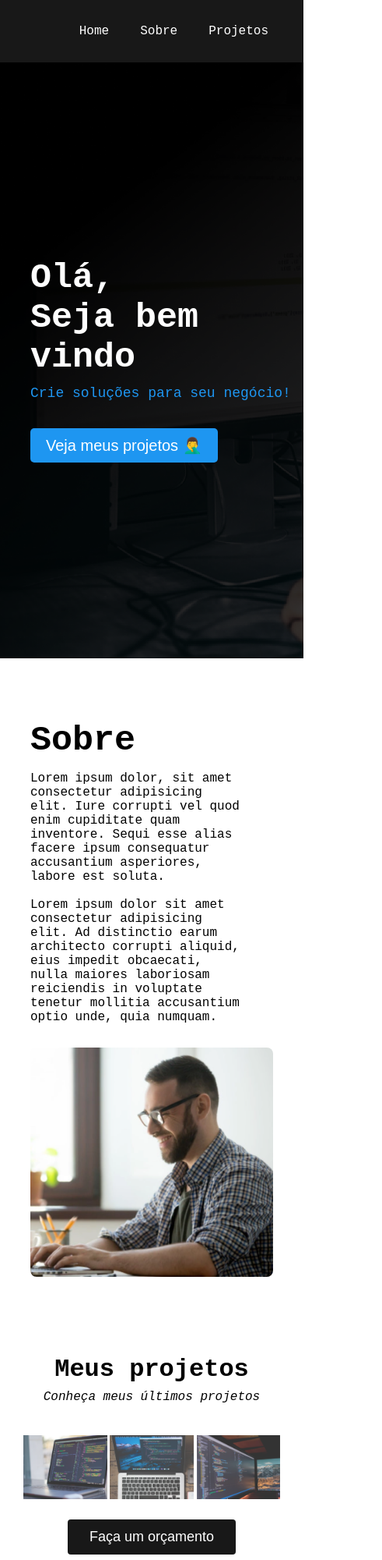
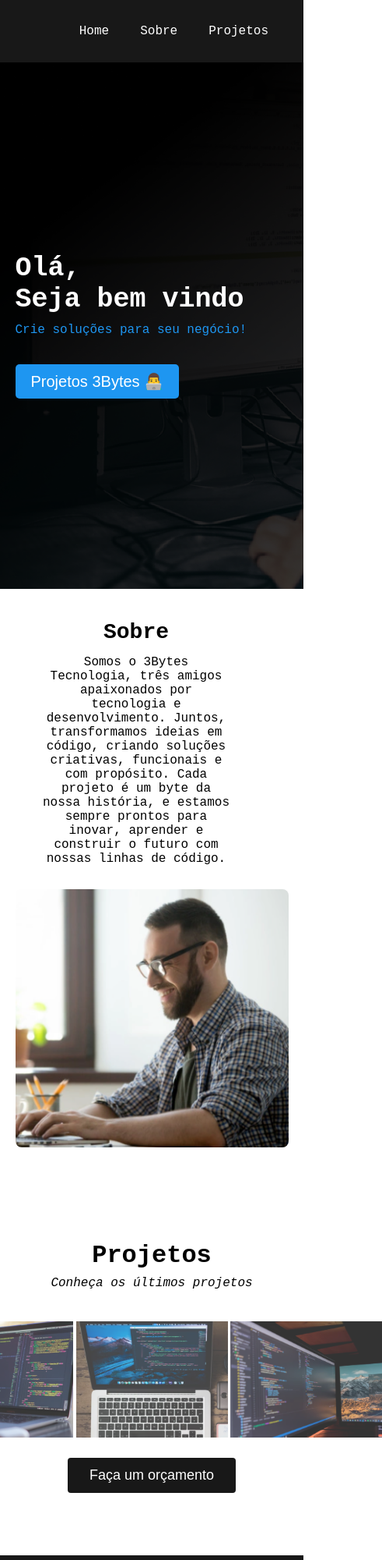
Before and after one commit to HenriquePST/3Bytes, a plain HTML site: page Index.html in a window 390 px wide. Shown: the top 2000 px of the page at 78% size, 491 px wide, since content can reach past the window. Drawn offline with Linux system fonts and the light colour scheme.

Commit message:
melhorando projeto

```diff
--- a/Index.html
+++ b/Index.html
@@ -3,7 +3,7 @@
   <head>
     <meta charset="UTF-8" />
     <meta name="viewport" content="width=device-width, initial-scale=1.0" />
-    <title>3Bytes Programando</title>
+    <title>3Bytes Tecnologia</title>
     <link rel="stylesheet" href="style.css" />
   </head>
   <body>
@@ -27,12 +27,13 @@
 
     <section class="main">
       <div>
-        <h1>Olá,<br> Seja bem vindo</h1>
+        <h1>
+          Olá,<br />
+          Seja bem vindo
+        </h1>
         <p>Crie soluções para seu negócio!</p>
         <a href="#">
-        <button class="call-to-action">
-            Veja meus projetos 🤦‍♂️
-        </button>
+          <button class="call-to-action">Projetos 3Bytes 👨‍💻</button>
         </a>
       </div>
     </section>
@@ -42,26 +43,28 @@
       <div>
         <h2>Sobre</h2>
         <p>
-      Lorem ipsum dolor, sit amet consectetur adipisicing elit. Iure corrupti vel quod enim cupiditate quam inventore. Sequi esse alias facere ipsum consequatur accusantium asperiores, labore est soluta.
-        <br><br>
-      Lorem ipsum dolor sit amet consectetur adipisicing elit. Ad distinctio earum architecto corrupti aliquid, eius impedit obcaecati, nulla maiores laboriosam reiciendis in voluptate tenetur mollitia accusantium optio unde, quia numquam.</p>
+          Somos o 3Bytes Tecnologia, três amigos apaixonados por tecnologia e
+          desenvolvimento. Juntos, transformamos ideias em código, criando
+          soluções criativas, funcionais e com propósito. Cada projeto é um byte
+          da nossa história, e estamos sempre prontos para inovar, aprender e
+          construir o futuro com nossas linhas de código.
+        </p>
       </div>
-    <img src="img/foto-pc.png" alt="Foto minha programando">
+
+      <img src="img/foto-pc.png" alt="Foto minha programando" />
     </section>
     <!-- FIM SOBRE -->
 
     <!-- INICIO PROJETOS -->
     <section id="projetos" class="projects">
-        <h2>Meus projetos</h2>
-        <p>Conheça meus últimos projetos</p>
+      <h2>Projetos</h2>
+      <p>Conheça os últimos projetos</p>
 
       <div class="project-list">
-          <img src="img/projeto1.png" alt="Foto do projeto 1">
-          <img src="img/projeto2.png" alt="Foto do projeto 2">
-          <img src="img/projeto3.png" alt="Foto do projeto 3">
+        <img src="img/projeto1.png" alt="Foto do projeto 1" />
+        <img src="img/projeto2.png" alt="Foto do projeto 2" />
+        <img src="img/projeto3.png" alt="Foto do projeto 3" />
       </div>
-
-
 
       <button class="action">Faça um orçamento</button>
     </section>
@@ -70,12 +73,10 @@
     <!-- INICIO RODAPE -->
     <footer>
       <h3>
-      <a href="#">3Bytes Programando </a>
+        <a href="#">3Bytes Tecnologia </a>
       </h3>
       <p>Todos direitos reservados!</p>
     </footer>
     <!-- FIM RODAPE -->
-
-
   </body>
 </html>
--- a/style.css
+++ b/style.css
@@ -9,8 +9,7 @@ body {
   font-family: "Courier New", Courier, monospace;
 }
 
-/* inicio headers */
-
+/* Início Headers */
 .nav {
   background-color: #181818;
   height: 80px;
@@ -36,21 +35,23 @@ body {
 }
 
 .nav-list a:hover {
-  color: #ffffff;
+  color: #1e96f1;
 }
 
-/* fim headers */
+/* Fim Headers */
 
-/* inicio main */
-
+/* Início Main */
 .main {
   width: 100%;
   background-color: #000;
-  height: calc(100vh - 80px);
+  height: 80vh;
   background-image: url("img/programador.png");
+  background-size: cover;
   display: flex;
+  justify-content: flex-start;
   align-items: center;
   padding-left: 10%;
+  padding-right: 10%;
 }
 
 .main h1 {
@@ -59,9 +60,8 @@ body {
 }
 
 .main p {
-  color: white;
+  color: #1e96f1;
   font-size: 20px;
-  color: #1e96f1;
   margin-top: 10px;
   margin-bottom: 35px;
 }
@@ -77,18 +77,17 @@ body {
   border: 0;
 }
 
-/* INICIO ABOUT */
+/* Fim Main */
+
+/* Início About */
 .about {
   background-color: #ffffff;
   width: 100%;
-  padding-left: 10%;
-  padding-right: 10%;
-  padding-top: 80px;
-  padding-bottom: 80px;
-
+  padding: 80px 10%;
   display: flex;
+  justify-content: space-between;
   align-items: center;
-  justify-content: space-between;
+  text-align: justify ;
 }
 
 .about div {
@@ -105,9 +104,11 @@ body {
   font-size: 32px;
   margin-bottom: 14px;
 }
-/* FIM ABOUT */
- /* INICIO PROJECTS */
-.projects{
+
+/* Fim About */
+
+/* Início Projects */
+.projects {
   width: 100%;
   display: flex;
   flex-direction: column;
@@ -116,18 +117,17 @@ body {
   padding: 80px 0;
 }
 
-  .projects h2{
+.projects h2 {
   font-size: 32px;
   margin-bottom: 8px;
-    margin-top: 20px;
 }
 
-  .projects p{
+.projects p {
   margin-bottom: 40px;
   font-style: italic;
 }
 
-  .project-list{
+.project-list {
   width: 100%;
   margin-bottom: 8px;
   display: flex;
@@ -135,7 +135,7 @@ body {
   align-items: center;
 }
 
-  .projects img{
+.projects img {
   width: 22%;
   margin-left: 0.5%;
   margin-right: 0.5%;
@@ -143,13 +143,13 @@ body {
   transition: 0.9s;
 }
 
-  .projects img:hover{
+.projects img:hover {
   opacity: 1;
 }
 
-  .action{
+.action {
   background-color: #181818;
-    border:0;
+  border: 0;
   padding: 12px 28px;
   border-radius: 4px;
   font-size: 18px;
@@ -157,9 +157,11 @@ body {
   margin-top: 18px;
   cursor: pointer;
 }
-  /* FIM PROJECTS */
-  /* INICIO RODAPE */
-footer{
+
+/* Fim Projects */
+
+/* Início Footer */
+footer {
   width: 100%;
   background-color: #181818;
   padding: 60px 0;
@@ -177,67 +179,111 @@ footer a {
 footer p {
   margin-left: 12px;
 }
-/* FIM RODAPE */
 
+/* Fim Footer */
 
-  /* RESPONSIVIDADE */
+/* Responsividade */
+@media (max-width: 1050px) {
 
-@media (max-width: 1050px){
-  /* INICIO MAIN */
-  .main h1{
+  /* Início Main */
+  .main {
+    padding-left: 5%;
+    padding-right: 5%;
+    background-size: cover;
+  }
+
+  .main h1 {
     font-size: 45px;
   }
 
-  .main p{
+  .main p {
     font-size: 18px;
   }
 
-  .main{
-    background-size: cover;
-  }
-  /* FIM MAIN */
- /* INICIO SOBRE */
- .about{
+  /* Fim Main */
+
+  /* Início About */
+  .about {
     flex-direction: column;
-  padding-top: 80px;
-  padding-left: 0;
-  padding-right: 0;
-  padding-bottom: 0;
+    padding: 40px 5%;
   }
 
-.about div{
+  .about div {
     max-width: 80%;
+    text-align: center;
   }
 
-.about div h2{
-  font-size: 45px;
+  .about div h2 {
+    font-size: 40px;
   }
 
-.about img{
-  width: 80%;
+  .about img {
+    width: 100%;
     margin-top: 30px;
   }
-/* FIM SOBRE */
 
-/* INICIO PROJETOS */
-.projects img{
-  width: 27.5%;
-}
-/* FIM PROJETOS */
+  /* Fim About */
 
-/* INICIO RODAPE */
-footer{
-  flex-direction: column;
+  /* Início Projects */
+  .projects img {
+    width: 40%;
   }
 
-footer h3{
+  /* Fim Projects */
+
+  /* Início Footer */
+  footer {
+    flex-direction: column;
+    text-align: center;
+  }
+
+  footer h3 {
     font-size: 24px;
     margin-bottom: 8px;
   }
 
-footer p{
-  margin:0;
+  footer p {
+    margin: 0;
   }
-/* FIM RODAPE */
 
+  /* Fim Footer */
 }
+
+@media (max-width: 600px) {
+
+  /* Início Main */
+  .main h1 {
+    font-size: 35px;
+  }
+
+  .main p {
+    font-size: 16px;
+  }
+
+  /* Fim Main */
+
+  /* Início About */
+  .about div h2 {
+    font-size: 28px;
+  }
+
+  /* Fim About */
+
+  /* Início Projects */
+  .projects img {
+    width: 50%;
+  }
+
+  /* Fim Projects */
+
+  /* Início Footer */
+  footer h3 {
+    font-size: 20px;
+  }
+
+  footer p {
+    font-size: 14px;
+  }
+
+  /* Fim Footer */
+}
```
Lines whose indentation alone changed are shown as unchanged.
